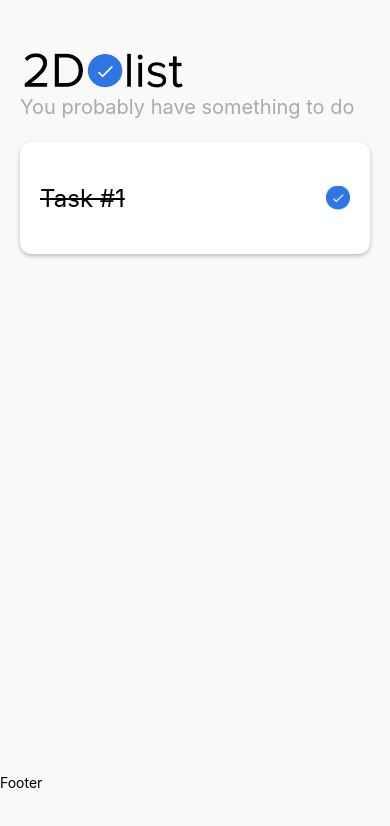
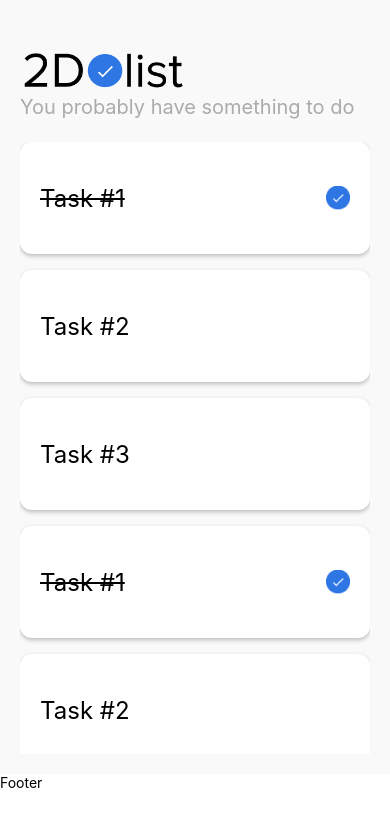
Before and after one commit to cacagdas/react-native-todo-list-app, a React Native app: screen / in a window 390 px wide. Shown: the top 826 px of the page. Built offline with nearby package versions, Linux system fonts and the light colour scheme.

Commit message:
render scrollable todo list

```diff
--- a/App.js
+++ b/App.js
@@ -1,16 +1,31 @@
-import { Text, View } from "react-native";
+import { ScrollView, Text, View } from "react-native";
 import { SafeAreaProvider, SafeAreaView } from "react-native-safe-area-context";
 import { s } from "./App.style";
 import { Header } from "./components/header/Header";
 import { CardTodo } from "./components/todocard/CardTodo";
-
-const TODO_LIST = [
-  { id: 1, title: "Task #1", isCompleted: true },
-  { id: 2, title: "Task #2", isCompleted: false },
-  { id: 3, title: "Task #3", isCompleted: false },
-];
+import { useState } from "react";
 
 export default function App() {
+  const [todoList, setTodoList] = useState([
+    { id: 1, title: "Task #1", isCompleted: true },
+    { id: 2, title: "Task #2", isCompleted: false },
+    { id: 3, title: "Task #3", isCompleted: false },
+    { id: 4, title: "Task #1", isCompleted: true },
+    { id: 5, title: "Task #2", isCompleted: false },
+    { id: 6, title: "Task #3", isCompleted: false },
+    { id: 7, title: "Task #1", isCompleted: true },
+    { id: 8, title: "Task #2", isCompleted: false },
+    { id: 9, title: "Task #3", isCompleted: false },
+  ]);
+
+  function renderTodoList() {
+    return todoList.map((todo) => (
+      <View key={todo.id} style={s.cardItem}>
+        <CardTodo todo={todo} />
+      </View>
+    ));
+  }
+
   return (
     <>
       <SafeAreaProvider>
@@ -19,7 +34,7 @@ export default function App() {
             <Header />
           </View>
           <View style={s.body}>
-            <CardTodo todo={TODO_LIST[0]} />
+            <ScrollView>{renderTodoList()}</ScrollView>
           </View>
         </SafeAreaView>
       </SafeAreaProvider>
--- a/App.style.js
+++ b/App.style.js
@@ -6,16 +6,17 @@ export const s = StyleSheet.create({
     flex: 1,
     backgroundColor: "#F9F9F9",
   },
+  cardItem: {
+    marginBottom: 16,
+  },
   header: {
     flex: 1,
-    backgroundColor: "#F9F9F9",
   },
   body: {
     flex: 5,
-    backgroundColor: "#F9F9F9",
   },
   footer: {
     height: 70,
-    backgroundColor: "#F9F9F9",
+    backgroundColor: "white",
   },
 });
```
